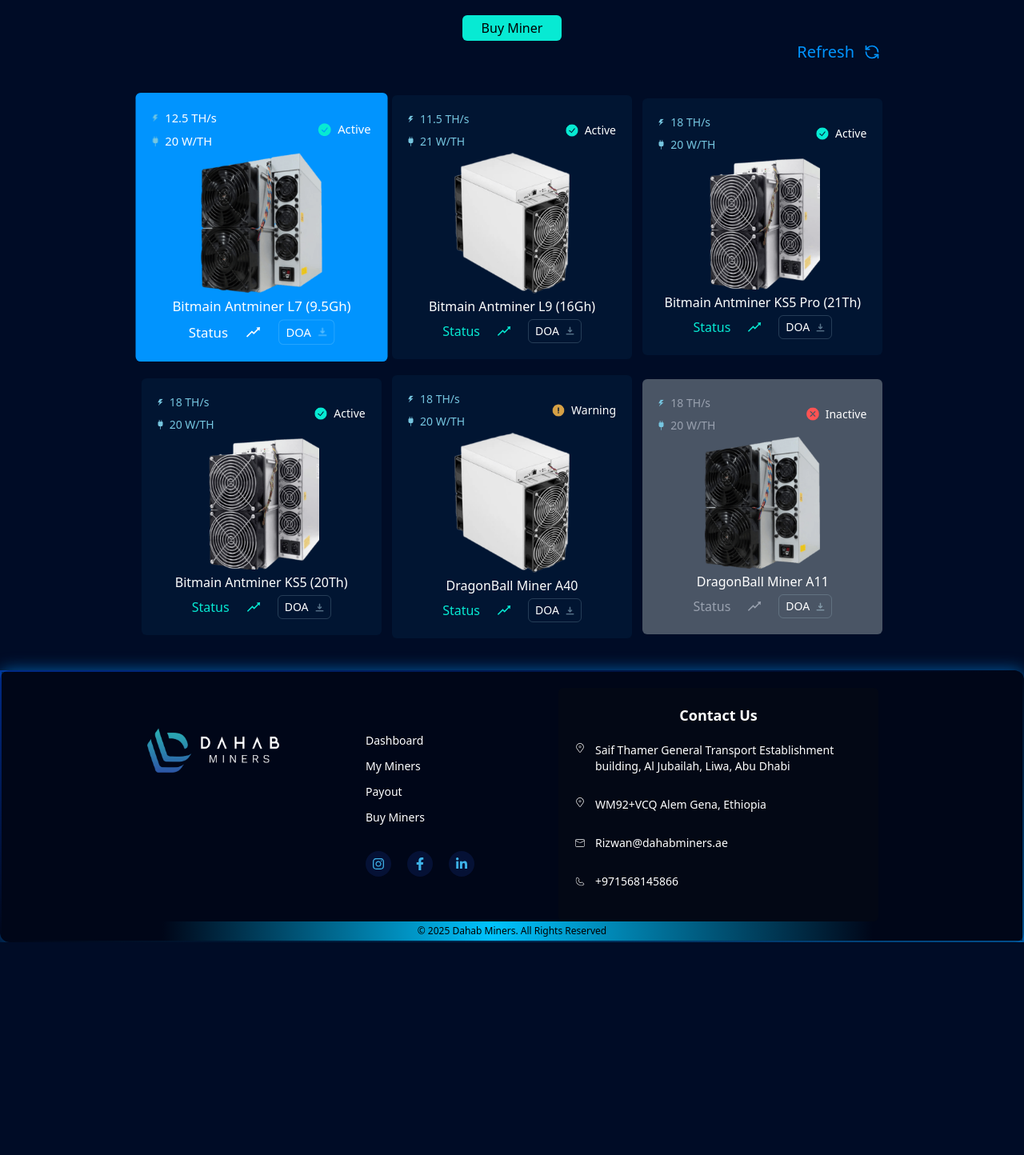
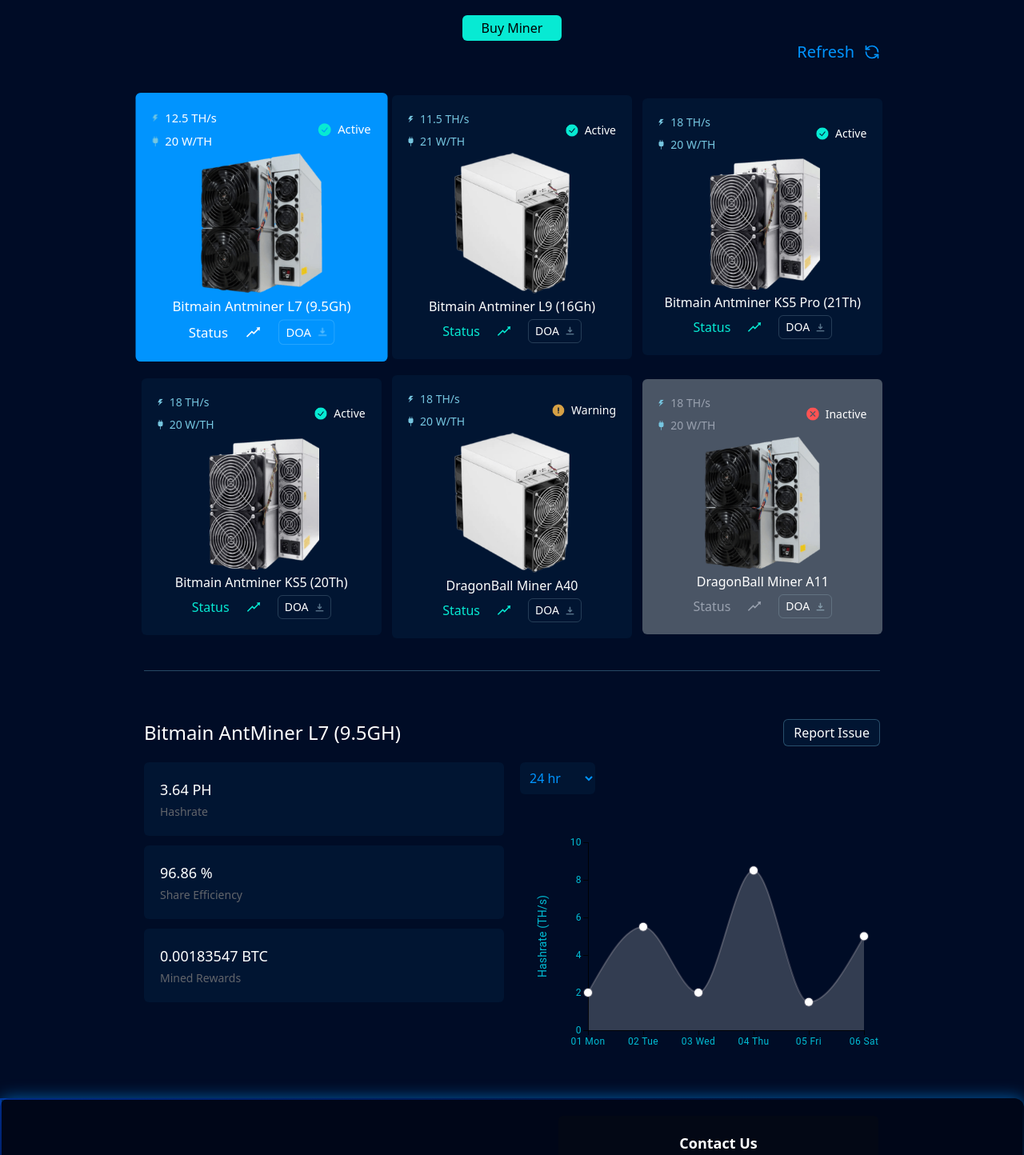
Before and after one commit to Tron-Technolegies/Dahab-Users-Web-App, a React (Vite) app: page /my-miners in a window 1280 px wide. Shown: the part 405-1849 px from the top of the page at 80% size. Before the commit the page ends 1583 px from the top, so only its background shows below. Built offline with nearby package versions, Linux system fonts and the light colour scheme.

Commit message:
added a new section

```diff
--- a/src/components/dashboard/detailed/TopSection/TopSection.jsx
+++ b/src/components/dashboard/detailed/TopSection/TopSection.jsx
@@ -4,7 +4,7 @@
 import ActiveButtonCard from "../../statsSection/ActiveButtonCard";
 import GraphElement1 from "./GraphElement1";
 
-export default function TopSection() {
+export default function TopSection({ hidden }) {
   return (
     <div className="flex flex-col lg:flex-row gap-5 items-start">
       <div className="flex flex-col gap-5 w-full">
@@ -13,7 +13,12 @@
           <StatElement1 stat={"96.86 %"} statName={"Share Efficiency"} />
           <StatElement1 stat={"0.00183547 BTC"} statName={"Mined Rewards"} />
         </div>
-        <div className="flex sm:flex-row flex-col justify-center  gap-10 items-center my-10">
+
+        <div
+          className={`flex sm:flex-row flex-col justify-center  gap-10 items-center my-10 ${
+            hidden && "hidden"
+          }`}
+        >
           <ActiveButtonCard
             icon={"/home/active.png"}
             name={"Active"}
--- a/src/components/myminer/MinerList.jsx
+++ b/src/components/myminer/MinerList.jsx
@@ -5,7 +5,7 @@
 export default function MinerList() {
   const [selectedId, setSelectedId] = useState(1);
   return (
-    <div className="grid lg:grid-cols-3 sm:grid-cols-2 grid-cols-1 justify-between place-items-center gap-5">
+    <div className="grid lg:grid-cols-3 sm:grid-cols-2 grid-cols-1 justify-between place-items-center gap-5 border-b border-[#76C6E054] pb-10">
       {minersMock.map((item) => (
         <MyMinerCard
           key={item.id}
--- /dev/null
+++ b/src/components/myminer/MinerStatSection.jsx
@@ -0,0 +1,17 @@
+import React from "react";
+import TopSection from "../dashboard/detailed/TopSection/TopSection";
+import DetailedTable from "../dashboard/detailed/detailedTable/DetailedTable";
+
+export default function MinerStatSection() {
+  return (
+    <section id="stat">
+      <div className="flex md:flex-row flex-col justify-between items-center my-5">
+        <p className="md:text-2xl text-lg">Bitmain AntMiner L7 (9.5GH)</p>
+        <button className="px-3 py-1 rounded-md bg-[#011532] border border-[#76C6E054]">
+          Report Issue
+        </button>
+      </div>
+      <TopSection hidden />
+    </section>
+  );
+}
--- a/src/components/myminer/MyMinerCard.jsx
+++ b/src/components/myminer/MyMinerCard.jsx
@@ -11,6 +11,12 @@
   setSelected,
   id,
 }) {
+  const handleScrollToStat = () => {
+    const statSection = document.getElementById("stat");
+    if (statSection) {
+      statSection.scrollIntoView({ behavior: "smooth" });
+    }
+  };
   return (
     <div
       className={`p-5 rounded-md flex flex-col items-center gap-1 w-[300px] hover:scale-105 hover:bg-[#0194FE] duration-300 ease-in-out ${
@@ -20,7 +26,10 @@
           ? "bg-gray-600"
           : "bg-[#011532]"
       }`}
-      onClick={() => setSelected(id)}
+      onClick={() => {
+        setSelected(id);
+        handleScrollToStat();
+      }}
     >
       <div className="flex justify-between w-full">
         <div
--- a/src/components/myminer/OwnedSection.jsx
+++ b/src/components/myminer/OwnedSection.jsx
@@ -1,6 +1,7 @@
 import React from "react";
 import { LuRefreshCcw } from "react-icons/lu";
 import MinerList from "./MinerList";
+import MinerStatSection from "./MinerStatSection";
 
 export default function OwnedSection() {
   return (
@@ -12,6 +13,7 @@
         </span>
       </button>
       <MinerList />
+      <MinerStatSection />
     </div>
   );
 }
```
